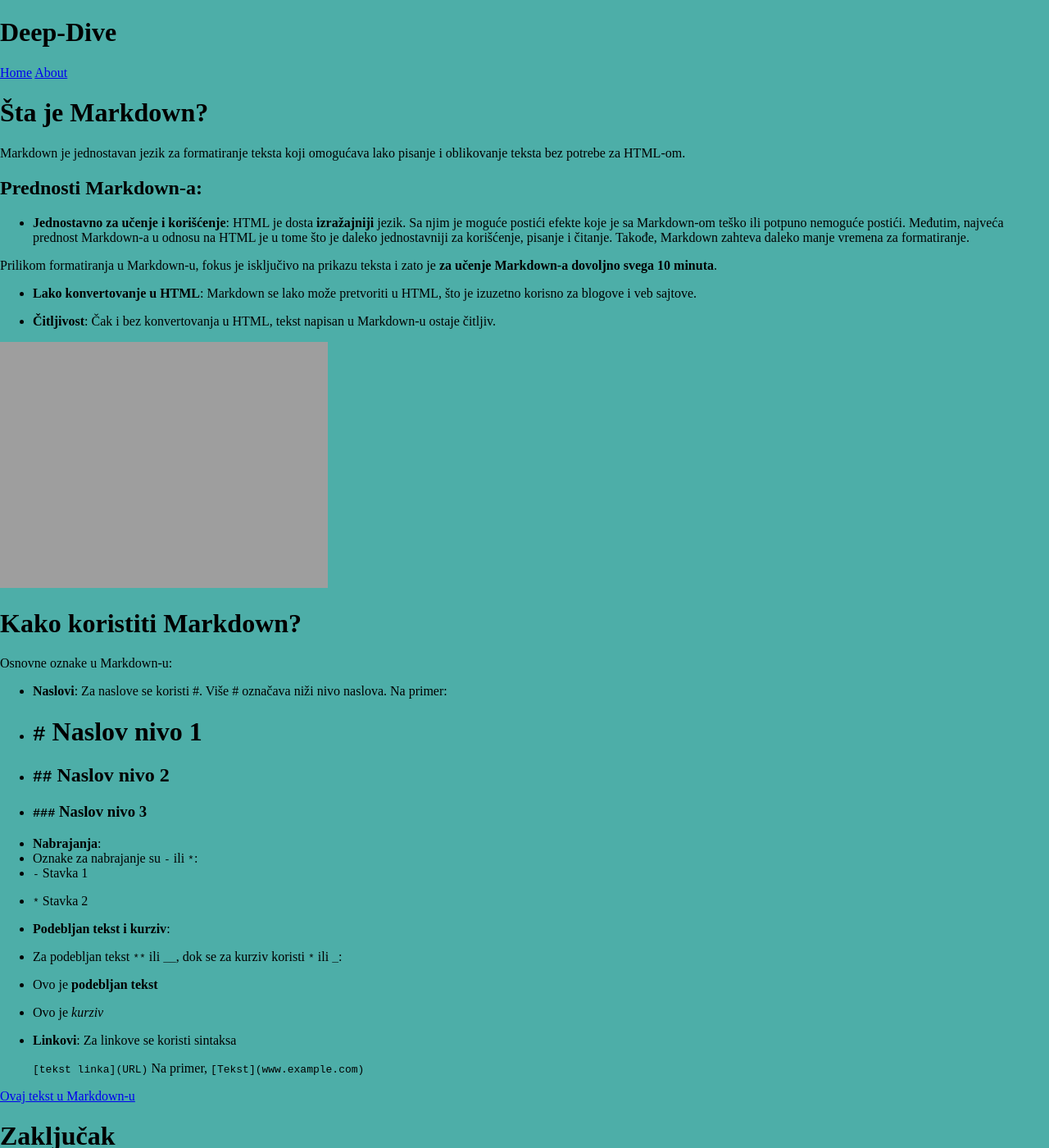
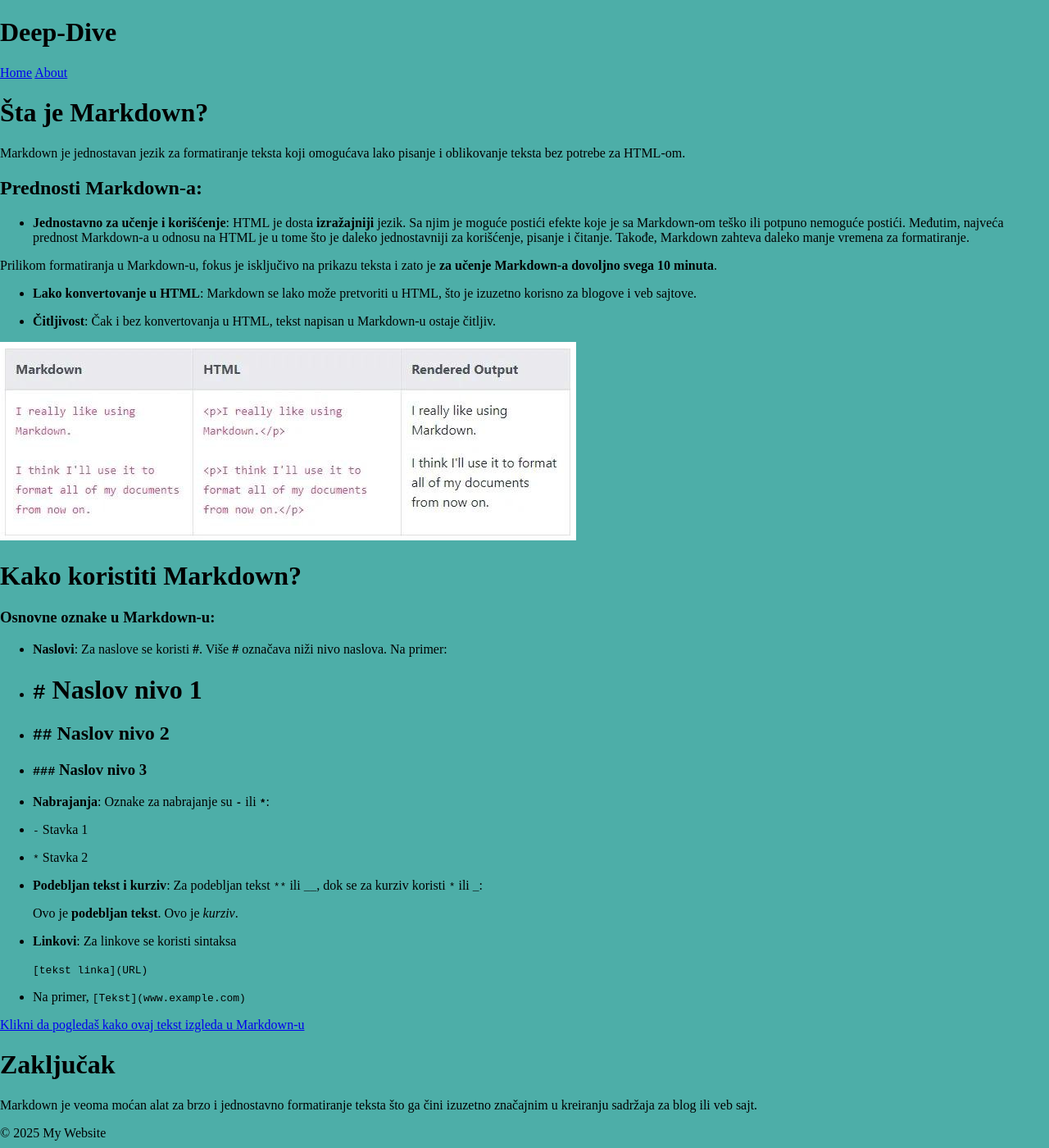
Before and after one commit to MarkoKolarevic/Deep-Dive, a Jekyll site: the page built from _posts/2025-02-09-naslov-prvog-teksta.md, in a window 1280 px wide and 1400 px high. Shown: the whole window at 82% size. Built offline with Jekyll 4.4.1, drawn with Linux system fonts in a browser that asks for light colours.

Commit message:
Ispravke

```diff
--- a/_posts/2025-02-09-naslov-prvog-teksta.md
+++ b/_posts/2025-02-09-naslov-prvog-teksta.md
@@ -10,43 +10,49 @@
 Markdown je jednostavan jezik za formatiranje teksta koji omogućava lako pisanje i oblikovanje teksta bez potrebe za HTML-om.
 
 ## Prednosti Markdown-a:
-- **Jednostavno za učenje i korišćenje**: HTML je dosta **izražajniji** jezik. Sa njim je moguće postići efekte koje je sa Markdown-om teško ili potpuno nemoguće postići. Međutim, najveća prednost Markdown-a u odnosu na HTML je u tome što je daleko jednostavniji za korišćenje, pisanje i čitanje. Takođe, Markdown zahteva daleko manje vremena za formatiranje.
+- **Jednostavno za učenje i korišćenje**:
+HTML je dosta **izražajniji** jezik. Sa njim je moguće postići efekte koje je sa Markdown-om teško ili potpuno nemoguće postići. Međutim, najveća prednost Markdown-a u odnosu na HTML je u tome što je daleko jednostavniji za korišćenje, pisanje i čitanje. Takođe, Markdown zahteva daleko manje vremena za formatiranje.
 
 Prilikom formatiranja u Markdown-u, fokus je isključivo na prikazu teksta i zato je **za učenje Markdown-a dovoljno svega 10 minuta**.
 
-- **Lako konvertovanje u HTML**: Markdown se lako može pretvoriti u HTML, što je izuzetno korisno za blogove i veb sajtove.
+- **Lako konvertovanje u HTML**:
+Markdown se lako može pretvoriti u HTML, što je izuzetno korisno za blogove i veb sajtove.
 
-- **Čitljivost**: Čak i bez konvertovanja u HTML, tekst napisan u Markdown-u ostaje čitljiv.
+- **Čitljivost**:
+Čak i bez konvertovanja u HTML, tekst napisan u Markdown-u ostaje čitljiv.
 
-![Razlika između Markdown-a i HTML-](/assets/images/Markdown&HTML.webp)
+![Razlika između Markdown-a i HTML-](/assets/images/Markdown&HTML.jpeg)
 
 # Kako koristiti Markdown?
 
-Osnovne oznake u Markdown-u:
+### Osnovne oznake u Markdown-u:
 
-- **Naslovi**: Za naslove se koristi #. Više #  označava niži nivo naslova. Na primer:
+- **Naslovi**:
+Za naslove se koristi **#**. Više **#**  označava niži nivo naslova. Na primer:
 - # `#` Naslov nivo 1
 - ## `##` Naslov nivo 2
 - ### `###` Naslov nivo 3
 
 - **Nabrajanja**:
-- Oznake za nabrajanje su `-` ili `*`:
+Oznake za nabrajanje su **`-`** ili **`*`**:
+
 - `-` Stavka 1
 * `*` Stavka 2
 
 - **Podebljan tekst i kurziv**:
-- Za podebljan tekst `**` ili `__`, dok se za kurziv koristi `*` ili `_`:
+Za podebljan tekst `**` ili `__`, dok se za kurziv koristi `*` ili `_`:
 
--	Ovo je **podebljan tekst**
--	Ovo je _kurziv_
+	Ovo je **podebljan tekst**.
+	Ovo je _kurziv_.
 
 
 - **Linkovi**: Za linkove se koristi sintaksa
 
 	`[tekst linka](URL)`
-	Na primer, `[Tekst](www.example.com)`
 
-[Ovaj tekst u Markdown-u](https://github.com/MarkoKolarevic/Deep-Dive/blob/main/_posts/2025-02-09-naslov-prvog-teksta.md?plain=1)
+- Na primer, `[Tekst](www.example.com)`
+
+[Klikni da pogledaš kako ovaj tekst izgleda u Markdown-u](https://github.com/MarkoKolarevic/Deep-Dive/blob/main/_posts/2025-02-09-naslov-prvog-teksta.md?plain=1)
 
 # Zaključak
 
```
Also changed, not shown: assets/images/Markdown&HTML.jpeg (added), assets/images/Markdown&HTML.jpg (deleted).
